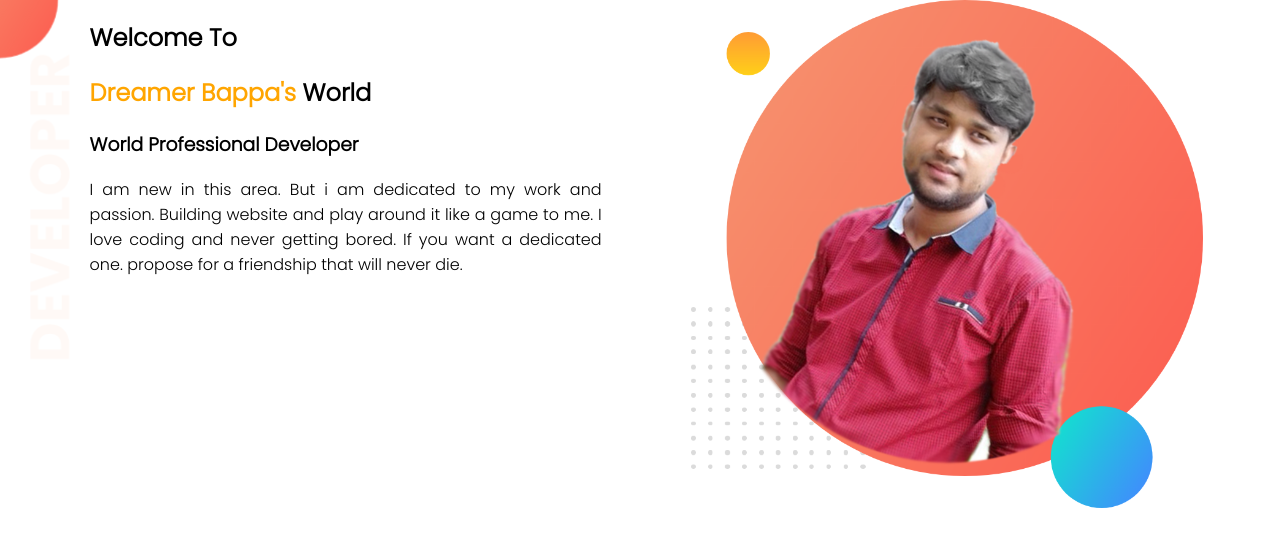
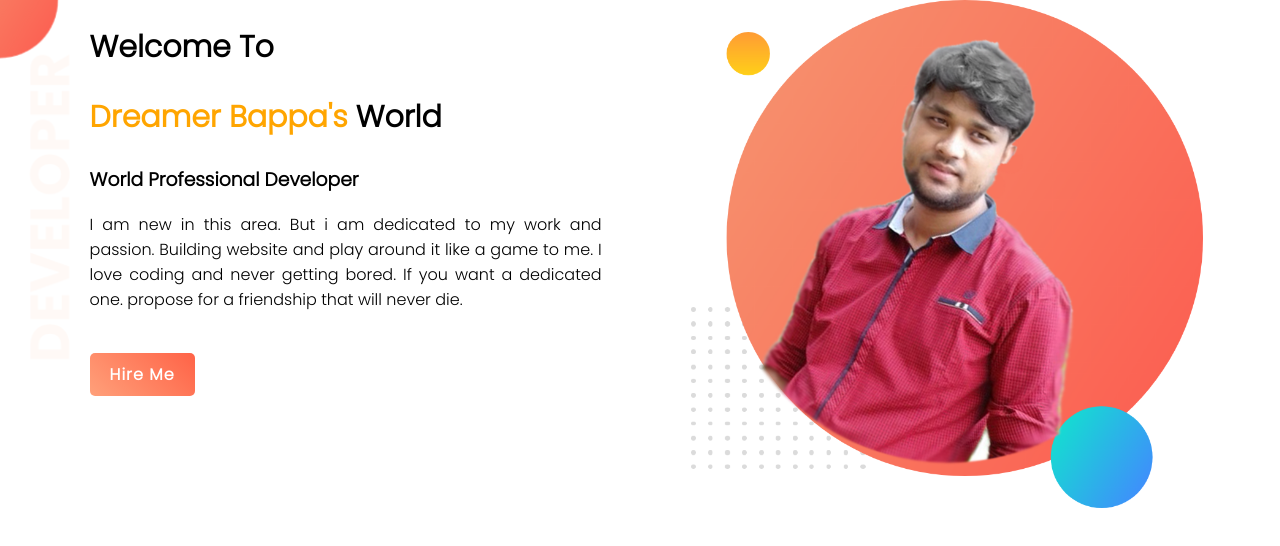
Before and after one commit to SharifulDev/My-awesome-web, a plain HTML site: page index.html in a window 1280 px wide. Drawn offline with Linux system fonts and the light colour scheme.

Commit message:
complete upper part

```diff
--- a/index.html
+++ b/index.html
@@ -25,6 +25,8 @@
           and never getting bored. If you want a dedicated one. propose for a
           friendship that will never die.
         </p>
+
+        <a href="#" class="hireme">Hire Me</a>
       </div>
       <div class="half-div">
         <img src="images/my-bg.png" alt="" />
--- a/style.css
+++ b/style.css
@@ -13,8 +13,13 @@ body {
   float: left;
 }
 
+h1 {
+  font-size: 30px;
+}
+
 .half-div p {
   text-align: justify;
+  margin-bottom: 50px;
 }
 
 .half-div img {
@@ -29,3 +34,13 @@ body {
 section {
   min-height: 500px;
 }
+
+a {
+  text-decoration: none;
+  background-image: linear-gradient(45deg, lightsalmon, tomato);
+  padding: 10px 20px;
+  color: white;
+  border-radius: 5px;
+  font-weight: 700;
+  letter-spacing: 1px;
+}
```
